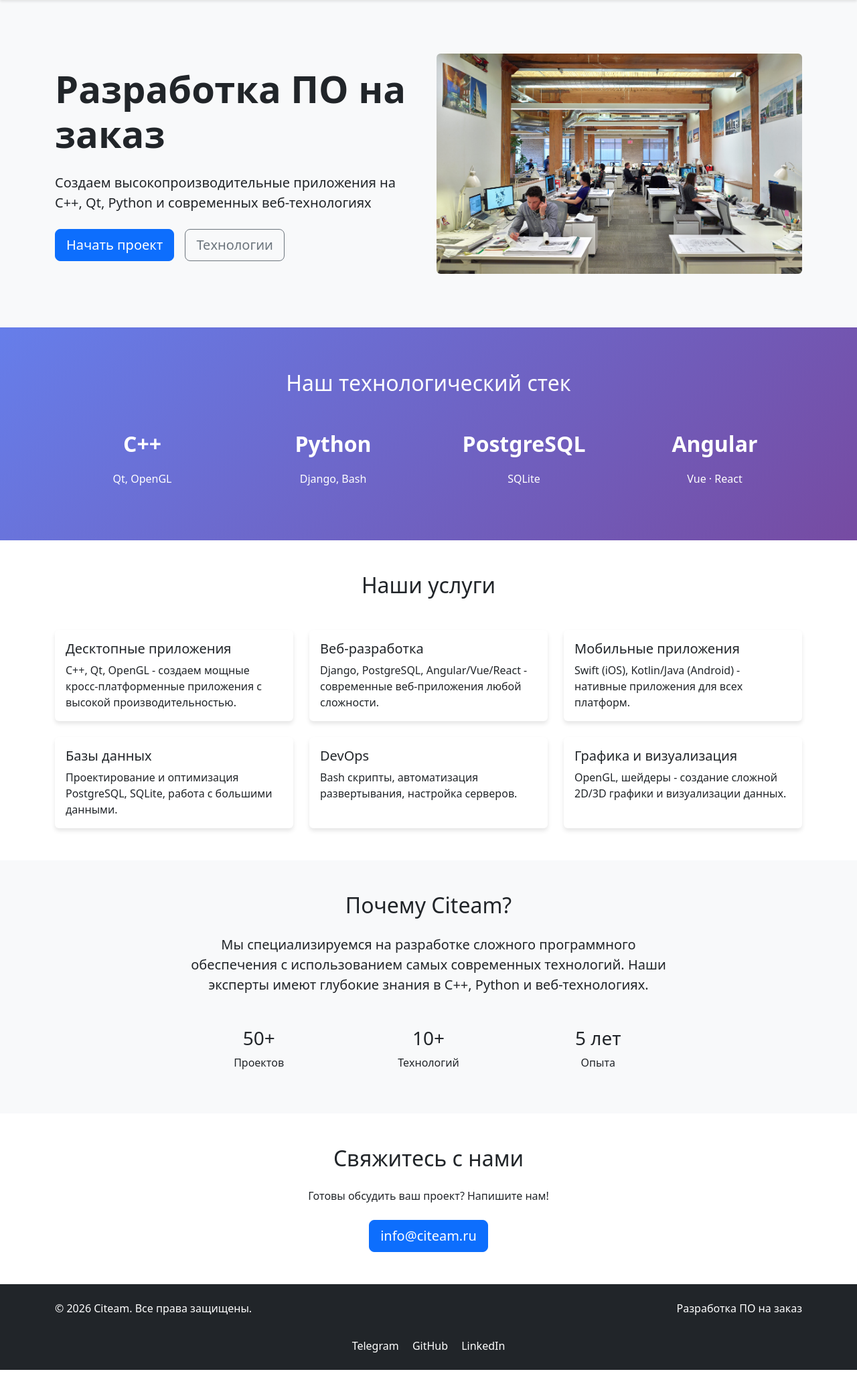
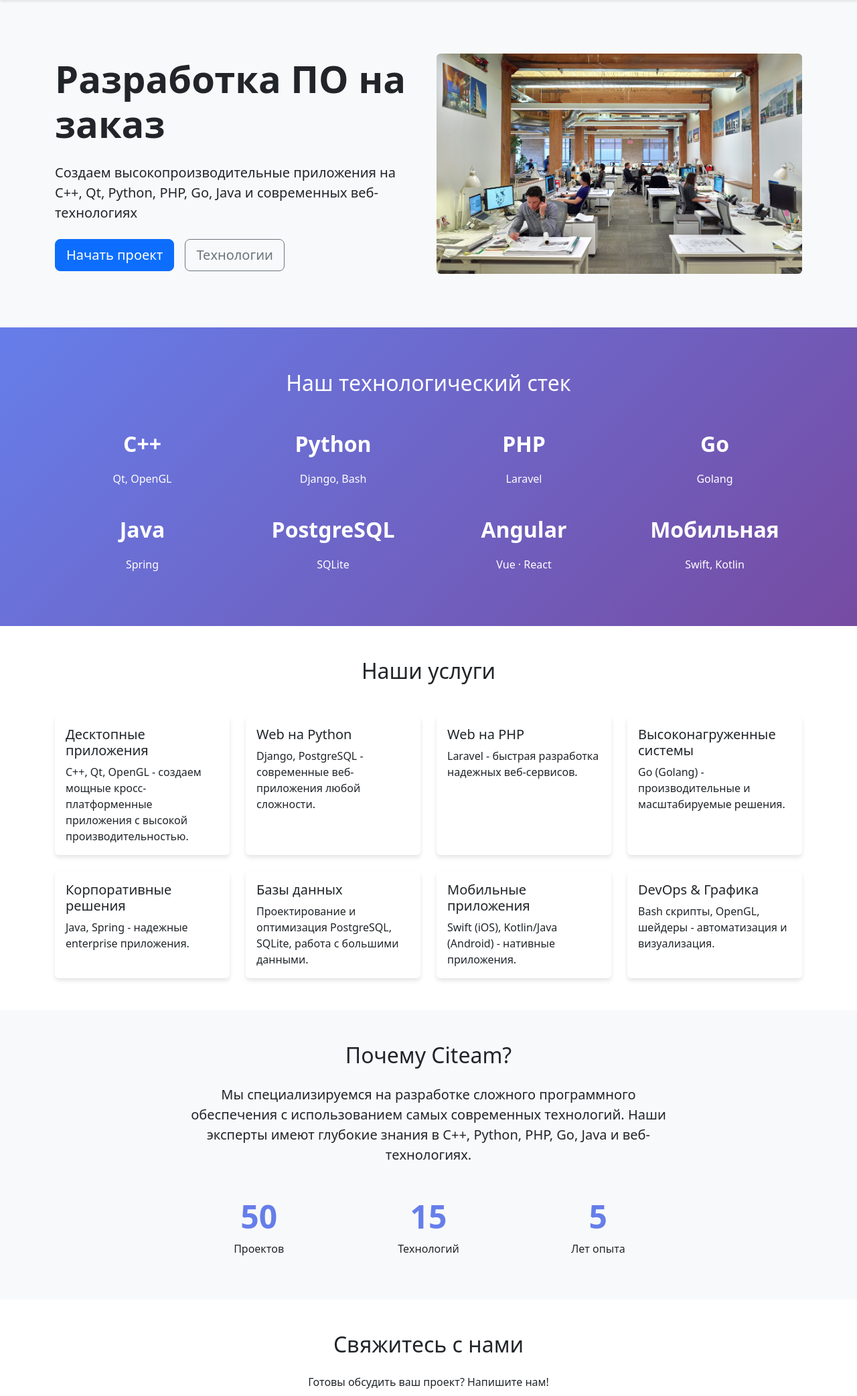
Before and after one commit to YAZuk/citeam, a Django app: page /detail/ in a window 1280 px wide. Shown: the part 56-2141 px from the top of the page at 67% size. Before the commit the page ends 2102 px from the top, so only its background shows below. Run offline with Django 5.2, Linux system fonts and the light colour scheme; some libraries are stand-ins or nearby versions.

Commit message:
index.html

```diff
--- a/citeam/main/templates/main/detail.html
+++ b/citeam/main/templates/main/detail.html
@@ -4,7 +4,7 @@
     <meta charset="UTF-8">
     <meta name="viewport" content="width=device-width, initial-scale=1.0">
     <meta name="description"
-          content="Citeam - разработка программного обеспечения на заказ. C++, Qt, Python, Django, OpenGL, PostgreSQL. Создаем высокопроизводительные приложения.">
+          content="Citeam - разработка программного обеспечения на заказ. C++, Qt, Python, Django, PHP, Laravel, Go, Java, Spring, OpenGL, PostgreSQL. Создаем высокопроизводительные приложения.">
     <title>Citeam - Разработка ПО на заказ</title>
 
     <!-- Bootstrap CSS -->
@@ -58,6 +58,25 @@
         .social-link:hover {
             opacity: 0.8;
         }
+        .counter {
+            font-size: 3rem;
+            font-weight: bold;
+            color: #667eea;
+            display: inline-block;
+            min-width: 80px;
+            transition: all 0.3s;
+            animation: fadeInUp 0.5s ease-out;
+        }
+        @keyframes fadeInUp {
+            from {
+                opacity: 0;
+                transform: translateY(20px);
+            }
+            to {
+                opacity: 1;
+                transform: translateY(0);
+            }
+        }
     </style>
 </head>
 <body>
@@ -98,8 +117,7 @@
         <div class="row align-items-center">
             <div class="col-lg-6">
                 <h1 class="display-4 fw-bold mb-4">Разработка ПО на заказ</h1>
-                <p class="lead mb-4">Создаем высокопроизводительные приложения на C++, Qt, Python и современных
-                    веб-технологиях</p>
+                <p class="lead mb-4">Создаем высокопроизводительные приложения на C++, Qt, Python, PHP, Go, Java и современных веб-технологиях</p>
                 <div class="d-flex gap-3">
                     <a href="#" class="btn btn-primary btn-lg">Начать проект</a>
                     <a href="#" class="btn btn-outline-secondary btn-lg">Технологии</a>
@@ -126,12 +144,28 @@
                 <p>Django, Bash</p>
             </div>
             <div class="col-md-3 col-6 text-center">
+                <div class="tech-icon">PHP</div>
+                <p>Laravel</p>
+            </div>
+            <div class="col-md-3 col-6 text-center">
+                <div class="tech-icon">Go</div>
+                <p>Golang</p>
+            </div>
+            <div class="col-md-3 col-6 text-center">
+                <div class="tech-icon">Java</div>
+                <p>Spring</p>
+            </div>
+            <div class="col-md-3 col-6 text-center">
                 <div class="tech-icon">PostgreSQL</div>
                 <p>SQLite</p>
             </div>
             <div class="col-md-3 col-6 text-center">
                 <div class="tech-icon">Angular</div>
                 <p>Vue · React</p>
+            </div>
+            <div class="col-md-3 col-6 text-center">
+                <div class="tech-icon">Мобильная</div>
+                <p>Swift, Kotlin</p>
             </div>
         </div>
     </div>
@@ -142,55 +176,67 @@
     <div class="container">
         <h2 class="text-center mb-5">Наши услуги</h2>
         <div class="row g-4">
-            <div class="col-md-4">
+            <div class="col-md-3">
                 <div class="card service-card h-100">
                     <div class="card-body">
                         <h5 class="card-title">Десктопные приложения</h5>
-                        <p class="card-text">C++, Qt, OpenGL - создаем мощные кросс-платформенные приложения с высокой
-                            производительностью.</p>
+                        <p class="card-text">C++, Qt, OpenGL - создаем мощные кросс-платформенные приложения с высокой производительностью.</p>
                     </div>
                 </div>
             </div>
-            <div class="col-md-4">
+            <div class="col-md-3">
                 <div class="card service-card h-100">
                     <div class="card-body">
-                        <h5 class="card-title">Веб-разработка</h5>
-                        <p class="card-text">Django, PostgreSQL, Angular/Vue/React - современные веб-приложения любой
-                            сложности.</p>
+                        <h5 class="card-title">Web на Python</h5>
+                        <p class="card-text">Django, PostgreSQL - современные веб-приложения любой сложности.</p>
                     </div>
                 </div>
             </div>
-            <div class="col-md-4">
+            <div class="col-md-3">
+                <div class="card service-card h-100">
+                    <div class="card-body">
+                        <h5 class="card-title">Web на PHP</h5>
+                        <p class="card-text">Laravel - быстрая разработка надежных веб-сервисов.</p>
+                    </div>
+                </div>
+            </div>
+            <div class="col-md-3">
+                <div class="card service-card h-100">
+                    <div class="card-body">
+                        <h5 class="card-title">Высоконагруженные системы</h5>
+                        <p class="card-text">Go (Golang) - производительные и масштабируемые решения.</p>
+                    </div>
+                </div>
+            </div>
+            <div class="col-md-3">
+                <div class="card service-card h-100">
+                    <div class="card-body">
+                        <h5 class="card-title">Корпоративные решения</h5>
+                        <p class="card-text">Java, Spring - надежные enterprise приложения.</p>
+                    </div>
+                </div>
+            </div>
+            <div class="col-md-3">
+                <div class="card service-card h-100">
+                    <div class="card-body">
+                        <h5 class="card-title">Базы данных</h5>
+                        <p class="card-text">Проектирование и оптимизация PostgreSQL, SQLite, работа с большими данными.</p>
+                    </div>
+                </div>
+            </div>
+            <div class="col-md-3">
                 <div class="card service-card h-100">
                     <div class="card-body">
                         <h5 class="card-title">Мобильные приложения</h5>
-                        <p class="card-text">Swift (iOS), Kotlin/Java (Android) - нативные приложения для всех
-                            платформ.</p>
+                        <p class="card-text">Swift (iOS), Kotlin/Java (Android) - нативные приложения.</p>
                     </div>
                 </div>
             </div>
-            <div class="col-md-4">
+            <div class="col-md-3">
                 <div class="card service-card h-100">
                     <div class="card-body">
-                        <h5 class="card-title">Базы данных</h5>
-                        <p class="card-text">Проектирование и оптимизация PostgreSQL, SQLite, работа с большими
-                            данными.</p>
-                    </div>
-                </div>
-            </div>
-            <div class="col-md-4">
-                <div class="card service-card h-100">
-                    <div class="card-body">
-                        <h5 class="card-title">DevOps</h5>
-                        <p class="card-text">Bash скрипты, автоматизация развертывания, настройка серверов.</p>
-                    </div>
-                </div>
-            </div>
-            <div class="col-md-4">
-                <div class="card service-card h-100">
-                    <div class="card-body">
-                        <h5 class="card-title">Графика и визуализация</h5>
-                        <p class="card-text">OpenGL, шейдеры - создание сложной 2D/3D графики и визуализации данных.</p>
+                        <h5 class="card-title">DevOps & Графика</h5>
+                        <p class="card-text">Bash скрипты, OpenGL, шейдеры - автоматизация и визуализация.</p>
                     </div>
                 </div>
             </div>
@@ -207,20 +253,20 @@
                 <p class="lead mb-4">
                     Мы специализируемся на разработке сложного программного обеспечения
                     с использованием самых современных технологий. Наши эксперты имеют
-                    глубокие знания в C++, Python и веб-технологиях.
+                    глубокие знания в C++, Python, PHP, Go, Java и веб-технологиях.
                 </p>
                 <div class="row mt-5">
                     <div class="col-4">
-                        <h3>50+</h3>
+                        <h3 class="counter" data-target="50">0</h3>
                         <p>Проектов</p>
                     </div>
                     <div class="col-4">
-                        <h3>10+</h3>
+                        <h3 class="counter" data-target="15">0</h3>
                         <p>Технологий</p>
                     </div>
                     <div class="col-4">
-                        <h3>5 лет</h3>
-                        <p>Опыта</p>
+                        <h3 class="counter" data-target="5">0</h3>
+                        <p>Лет опыта</p>
                     </div>
                 </div>
             </div>
@@ -264,5 +310,28 @@
 
 <!-- Bootstrap JS -->
 <script src="/static/bootstrap/js/bootstrap.bundle.min.js"></script>
+
+<!-- Анимированные счетчики (исправлено) -->
+<script>
+    document.addEventListener('DOMContentLoaded', function() {
+        const counters = document.querySelectorAll('.counter');
+
+        counters.forEach(counter => {
+            const target = parseInt(counter.getAttribute('data-target'));
+            let current = 0;
+            const increment = Math.ceil(target / 50); // Шаг анимации
+
+            const timer = setInterval(() => {
+                current += increment;
+                if (current >= target) {
+                    counter.innerText = target;
+                    clearInterval(timer);
+                } else {
+                    counter.innerText = current;
+                }
+            }, 20); // Скорость анимации (чем меньше, тем быстрее)
+        });
+    });
+</script>
 </body>
 </html>
```
